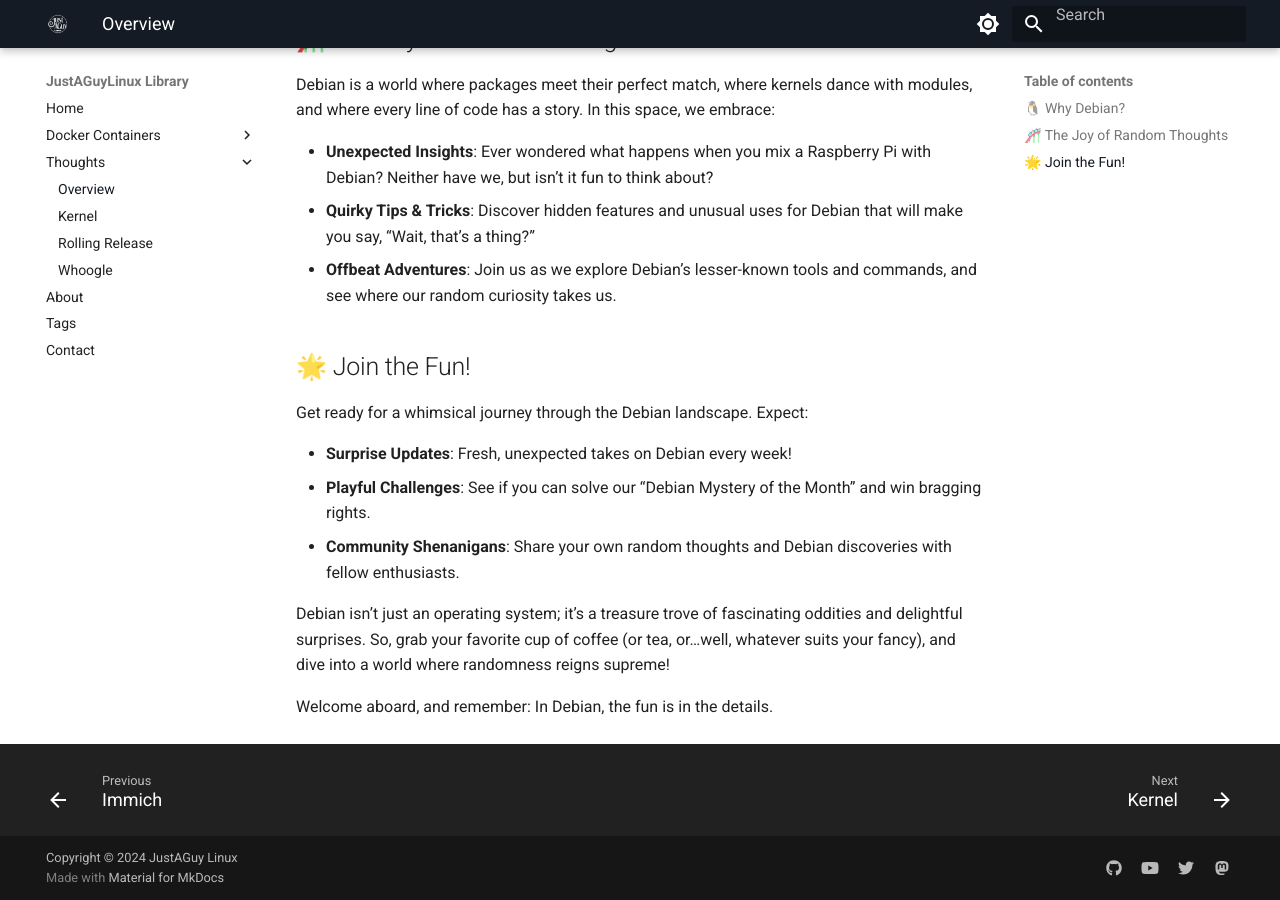
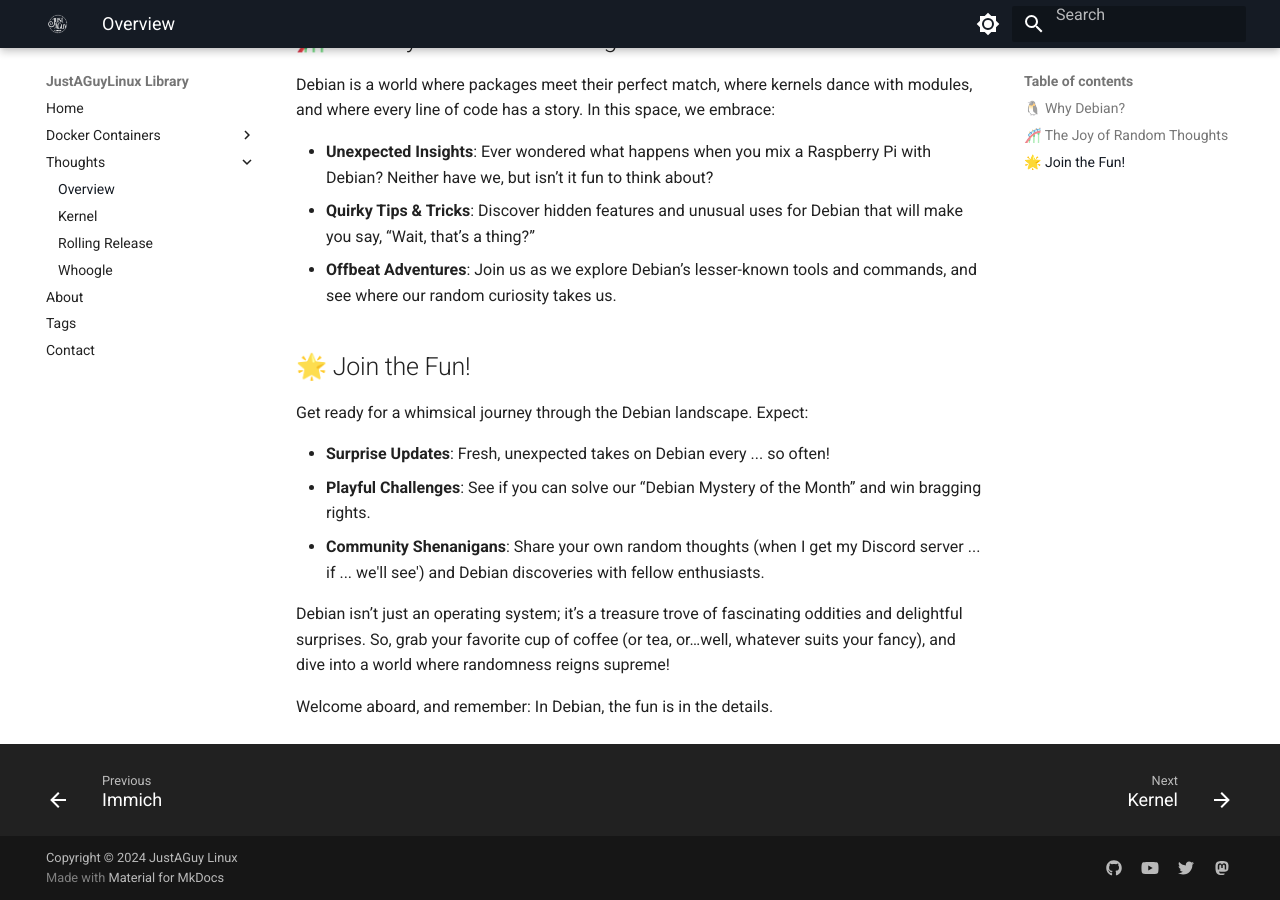
Before and after one commit to drewgrif/jagmkdocs, an MkDocs documentation site: the page built from docs/thoughts/index.md, in a window 1280 px wide and 900 px high, scrolled down 545 px. Built offline with MkDocs 1.6.1 and Material for MkDocs 9.7.7, drawn with Linux system fonts in a browser that asks for light colours.

Commit message:
Update index.md

```diff
--- a/docs/thoughts/index.md
+++ b/docs/thoughts/index.md
@@ -25,9 +25,9 @@ Debian is a world where packages meet their perfect match, where kernels dance w
 
 Get ready for a whimsical journey through the Debian landscape. Expect:
 
-- **Surprise Updates**: Fresh, unexpected takes on Debian every week!
+- **Surprise Updates**: Fresh, unexpected takes on Debian every ... so often!
 - **Playful Challenges**: See if you can solve our “Debian Mystery of the Month” and win bragging rights.
-- **Community Shenanigans**: Share your own random thoughts and Debian discoveries with fellow enthusiasts.
+- **Community Shenanigans**: Share your own random thoughts (when I get my Discord server ... if ... we'll see') and Debian discoveries with fellow enthusiasts.
 
 Debian isn’t just an operating system; it’s a treasure trove of fascinating oddities and delightful surprises. So, grab your favorite cup of coffee (or tea, or…well, whatever suits your fancy), and dive into a world where randomness reigns supreme!
 
```
